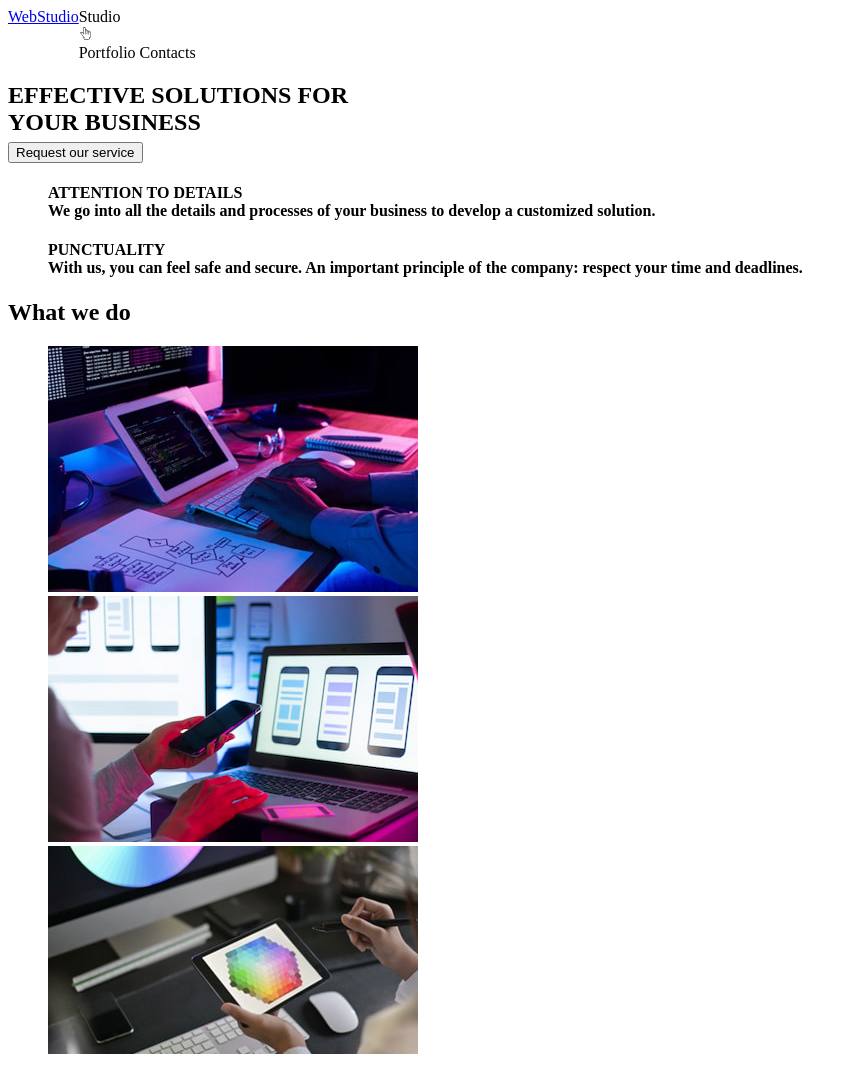
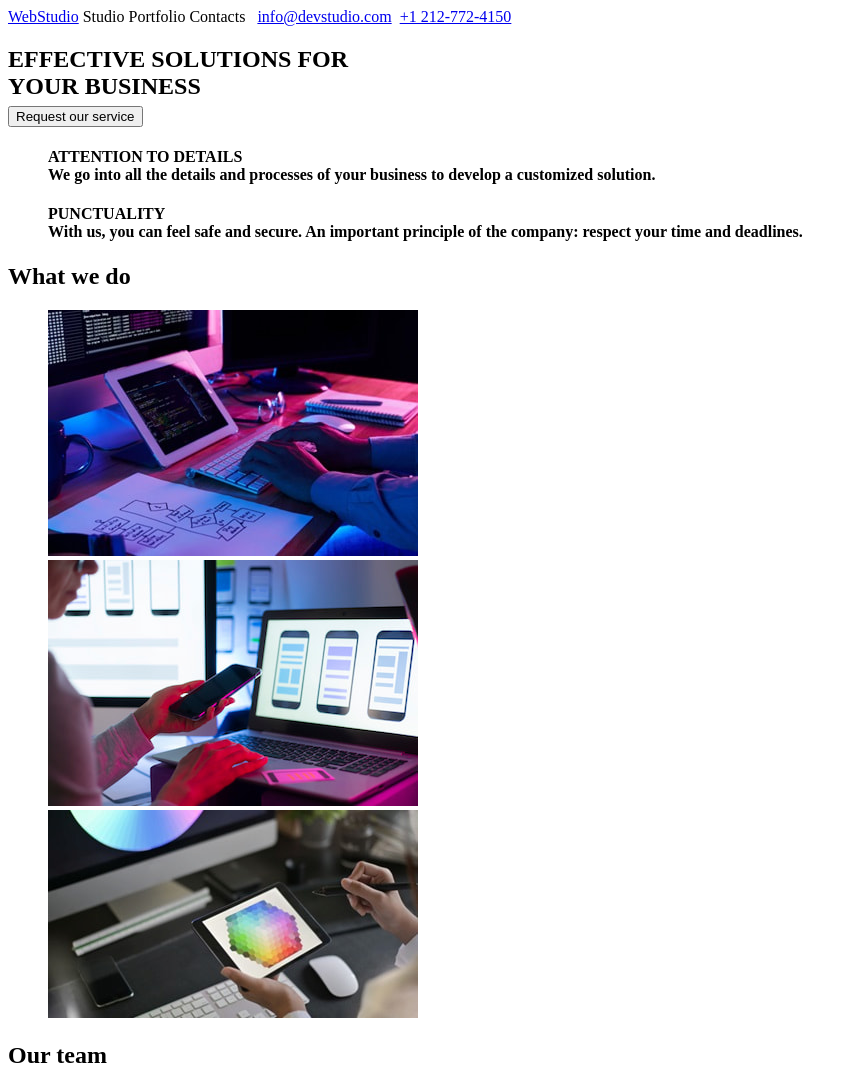
Before and after one commit to mihaiciubotaru/goit-markup-hw-02, a plain HTML site: page index.html in a window 1280 px wide. Shown: the top 1072 px of the page, without its empty margins (0-857 px from the left). Drawn offline with Linux system fonts and the light colour scheme.

Commit message:
Code  corrections

```diff
--- a/index.html
+++ b/index.html
@@ -9,19 +9,12 @@
         <!-- header section -->
         <header>
             <div style="display: flex;">
-                <a href=".">WebStudio</a>
+                <a href=".">WebStudio</a>&nbsp;
                 <nav>
-                    <div>Studio<br>
-                        <img
-                            src="./images/pointing_up_finger.svg"
-                            alt="finger-up"
-                            width="13"
-                        >
-                    </div>
-                    Portfolio Contacts
+                    Studio Portfolio Contacts&nbsp;&nbsp;&nbsp;
                 </nav>
+                <a href="mailto:info@devstudio.com">info@devstudio.com</a>&nbsp;&nbsp;<a href="tel:+12127724150">+1 212-772-4150</a>
             </div>
-
         </header>
         <main>
             <!-- main button section  -->
@@ -57,21 +50,21 @@
                     <li style="list-style-type: none;">
                         <img
                             src="./images/tech_1_w370.jpg"
-                            alt="Tech-1"
+                            alt="Working on keyboard"
                             width="370"
                         >
                     </li>
                     <li style="list-style-type: none;">
                         <img
                             src="./images/tech_2_w370.jpg"
-                            alt="Tech-2"
+                            alt="Mobile style on display"
                             width="370"
                         >
                     </li>
                     <li style="list-style-type: none;">
                         <img
                             src="./images/tech_3_w370.jpg"
-                            alt="Tech-3"
+                            alt="Color selection"
                             width="370"
                         >
                     </li>
```
